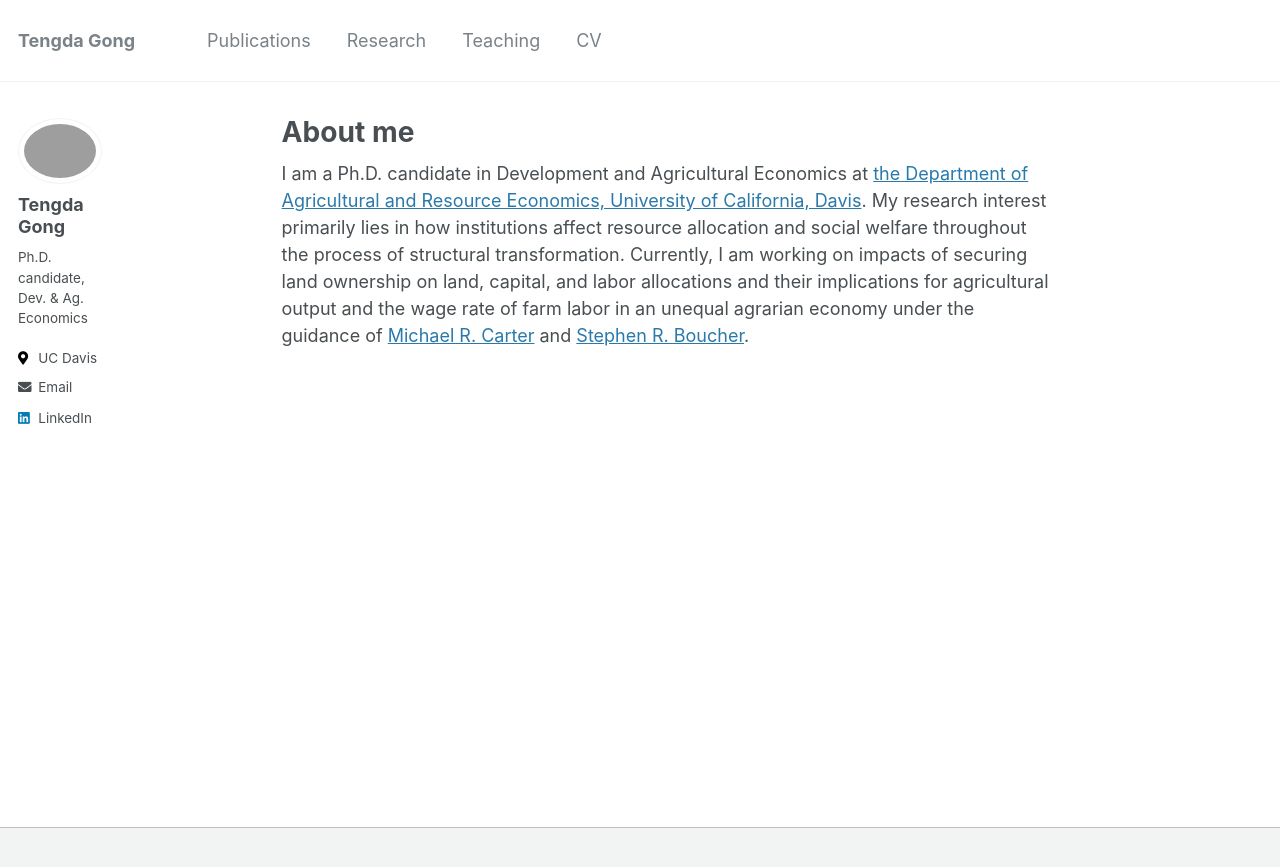
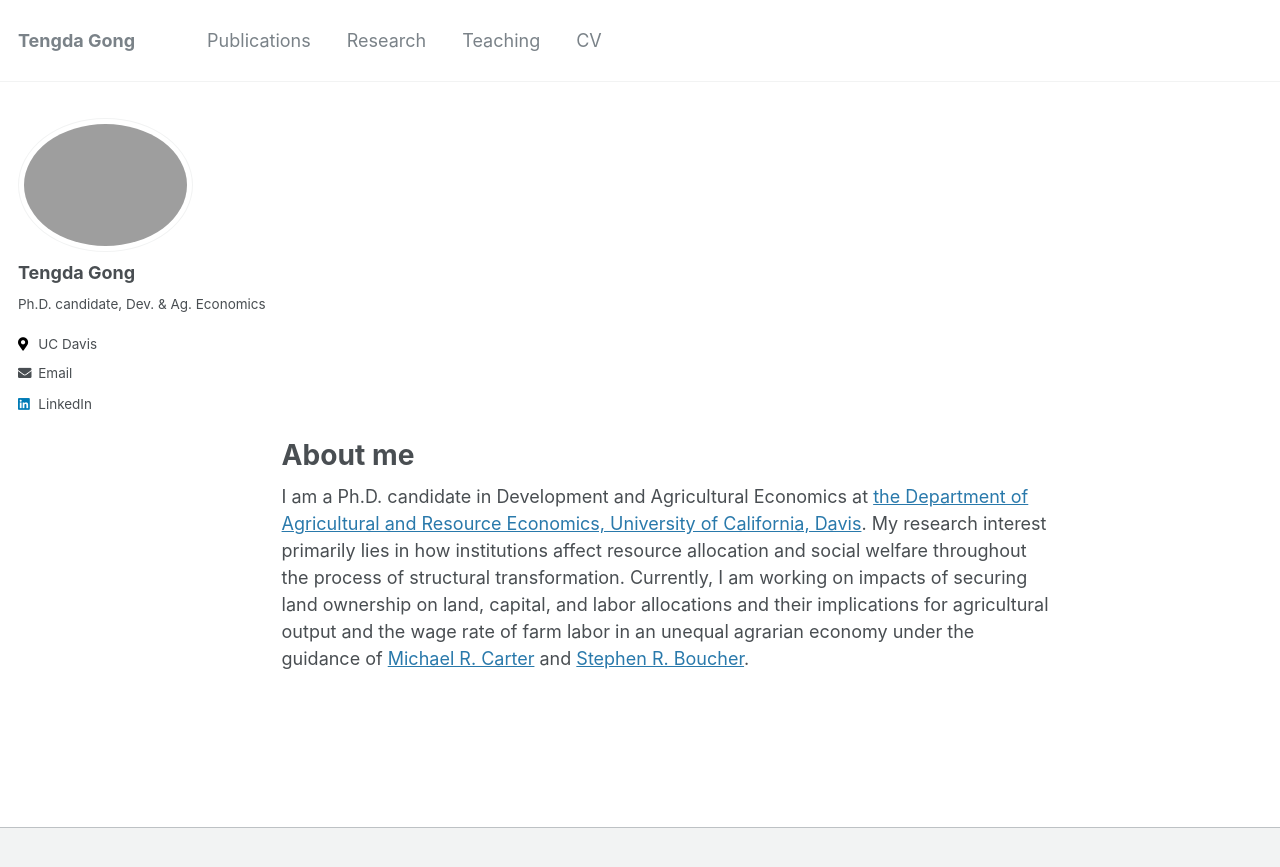
Before and after one commit to tendakung/tendakung.github.io, a Jekyll site: the page built from _pages/about.md, in a window 1280 px wide. Shown: the top 867 px of the page. Built offline with Jekyll 4.4.1, drawn with Linux system fonts in a browser that asks for light colours.

Commit message:
wider left sidebar

```diff
--- a/_sass/_sidebar.scss
+++ b/_sass/_sidebar.scss
@@ -14,7 +14,7 @@
   margin-bottom: 1em;
 
   @include breakpoint($large) {
-    @include span(1 of 12);
+    @include span(3 of 12);
     opacity: 1;
     -webkit-transition: opacity 0.2s ease-in-out;
             transition: opacity 0.2s ease-in-out;
```
